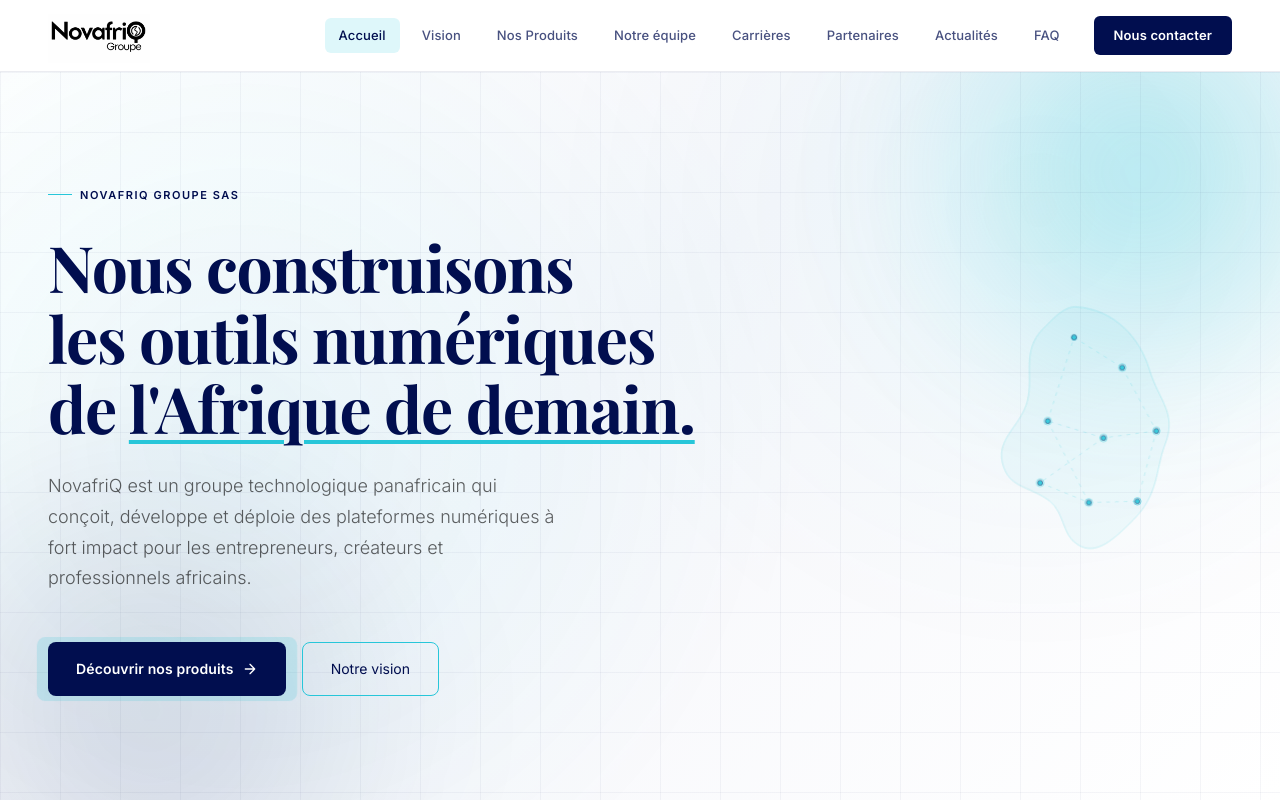
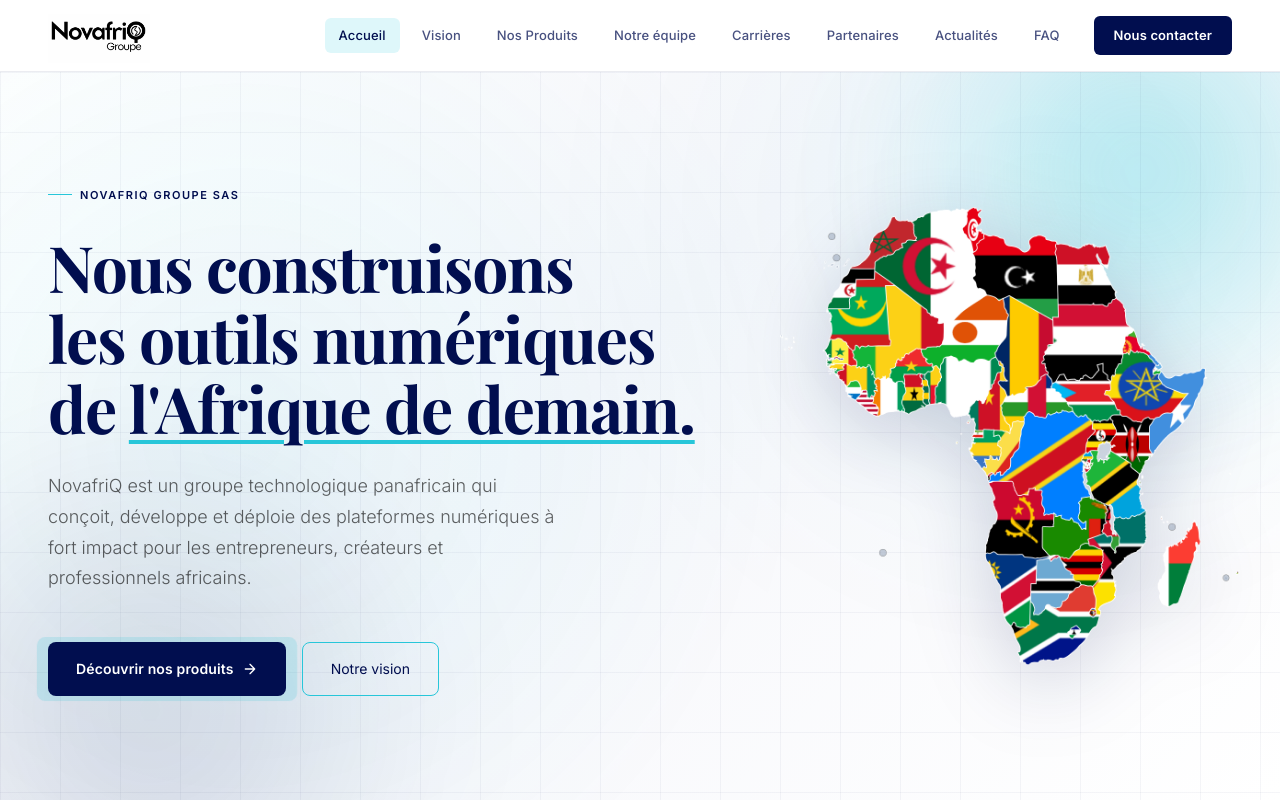
Before and after one commit to devdjraaa/novafriq, a React (Vite) app: page / in a window 1280 px wide. Shown: the top 800 px of the page. Built offline with nearby package versions, Linux system fonts and the light colour scheme.

Commit message:
Refactor code structure for improved readability and maintainability

```diff
--- a/src/components/AfriqueIllustration.css
+++ /dev/null
@@ -1,55 +0,0 @@
-.afrique-illu {
-  width: 100%;
-  max-width: 340px;
-  height: auto;
-}
-
-.afrique-shape {
-  fill: rgba(39,198,217,0.06);
-  stroke: rgba(39,198,217,0.25);
-  stroke-width: 1.5;
-  transform-box: fill-box;
-  transform-origin: center;
-  animation: afriqueBreathe 9s ease-in-out infinite;
-}
-
-@keyframes afriqueBreathe {
-  0%, 100% { transform: scale(1) rotate(0deg); }
-  50% { transform: scale(1.035) rotate(1.2deg); }
-}
-
-.afrique-link {
-  stroke: var(--or);
-  stroke-width: 1;
-  stroke-opacity: 0.35;
-  stroke-dasharray: 6 8;
-  animation: afriqueDash 3.5s linear infinite;
-}
-
-@keyframes afriqueDash {
-  to { stroke-dashoffset: -140; }
-}
-
-.afrique-node {
-  stroke: rgba(1,14,79,0.5);
-  stroke-width: 1.5;
-}
-
-.afrique-pulse {
-  fill: none;
-  stroke-width: 1.5;
-  opacity: 0.6;
-  transform-box: fill-box;
-  transform-origin: center;
-  animation: afriquePulse 3s ease-in-out infinite;
-}
-
-@keyframes afriquePulse {
-  0% { transform: scale(0.8); opacity: 0.6; }
-  70% { transform: scale(2.4); opacity: 0; }
-  100% { opacity: 0; }
-}
-
-@media (max-width: 1200px) {
-  .afrique-illu { display: none; }
-}
--- a/src/components/AfriqueIllustration.jsx
+++ /dev/null
@@ -1,106 +0,0 @@
-import { useEffect, useRef } from 'react'
-import './AfriqueIllustration.css'
-
-const NODES = [
-  { x: 210, y: 90, color: 'var(--or)' },
-  { x: 300, y: 140, color: 'var(--or)' },
-  { x: 340, y: 230, color: 'var(--or)' },
-  { x: 260, y: 260, color: 'var(--or)' },
-  { x: 180, y: 220, color: 'var(--or)' },
-  { x: 150, y: 320, color: 'var(--or)' },
-  { x: 240, y: 360, color: 'var(--or)' },
-  { x: 320, y: 340, color: 'var(--or)' },
-]
-
-const LINKS = [
-  [0, 1], [1, 2], [2, 3], [3, 4], [4, 0],
-  [3, 5], [5, 6], [6, 7], [7, 2], [4, 6],
-]
-
-// Amplitude/fréquence/phase propres à chaque nœud pour un mouvement organique (type Lissajous)
-const NODE_MOTION = NODES.map((_, i) => ({
-  ax: 6 + (i % 3) * 2.5,
-  ay: 5 + (i % 4) * 2,
-  fx: 0.35 + i * 0.09,
-  fy: 0.28 + i * 0.11,
-  phase: i * 1.7,
-}))
-
-export default function AfriqueIllustration() {
-  const nodeRefs = useRef([])
-  const lineRefs = useRef([])
-
-  useEffect(() => {
-    if (window.matchMedia('(prefers-reduced-motion: reduce)').matches) return
-
-    let frame
-    const start = performance.now()
-
-    const tick = (now) => {
-      const t = (now - start) / 1000
-
-      const positions = NODES.map((n, i) => {
-        const m = NODE_MOTION[i]
-        return {
-          x: n.x + Math.sin(t * m.fx + m.phase) * m.ax,
-          y: n.y + Math.cos(t * m.fy + m.phase) * m.ay,
-        }
-      })
-
-      positions.forEach((p, i) => {
-        const g = nodeRefs.current[i]
-        if (g) g.setAttribute('transform', `translate(${p.x - NODES[i].x} ${p.y - NODES[i].y})`)
-      })
-
-      LINKS.forEach(([a, b], i) => {
-        const line = lineRefs.current[i]
-        if (line) {
-          line.setAttribute('x1', positions[a].x)
-          line.setAttribute('y1', positions[a].y)
-          line.setAttribute('x2', positions[b].x)
-          line.setAttribute('y2', positions[b].y)
-        }
-      })
-
-      frame = requestAnimationFrame(tick)
-    }
-
-    frame = requestAnimationFrame(tick)
-    return () => cancelAnimationFrame(frame)
-  }, [])
-
-  return (
-    <svg className="afrique-illu" viewBox="0 0 480 480" fill="none" aria-hidden="true">
-      <path
-        className="afrique-shape"
-        d="M220 40 C280 45 320 90 335 140 C350 190 380 210 360 260
-           C345 300 350 340 310 380 C280 410 250 440 220 420
-           C195 405 200 370 175 350 C140 325 110 330 100 290
-           C90 250 130 230 140 190 C150 150 130 110 165 75
-           C185 55 200 38 220 40 Z"
-      />
-
-      {LINKS.map(([a, b], i) => (
-        <line
-          key={i}
-          ref={(el) => (lineRefs.current[i] = el)}
-          className="afrique-link"
-          x1={NODES[a].x} y1={NODES[a].y}
-          x2={NODES[b].x} y2={NODES[b].y}
-          style={{ animationDelay: `${i * 0.3}s` }}
-        />
-      ))}
-
-      {NODES.map((n, i) => (
-        <g key={i} ref={(el) => (nodeRefs.current[i] = el)}>
-          <circle
-            className="afrique-pulse"
-            cx={n.x} cy={n.y} r="6"
-            style={{ stroke: n.color, animationDelay: `${i * 0.4}s` }}
-          />
-          <circle className="afrique-node" cx={n.x} cy={n.y} r="4" style={{ fill: n.color }} />
-        </g>
-      ))}
-    </svg>
-  )
-}
--- a/src/pages/Home.css
+++ b/src/pages/Home.css
@@ -52,7 +52,15 @@
   top: 50%;
   transform: translateY(-50%);
   z-index: 0;
-  opacity: 0.9;
+  width: 460px;
+  max-width: 38vw;
+}
+
+.hero-illustration-img {
+  display: block;
+  width: 100%;
+  height: auto;
+  filter: drop-shadow(0 20px 40px rgba(1, 14, 79, 0.18));
 }
 
 .hero-content {
--- a/src/pages/Home.jsx
+++ b/src/pages/Home.jsx
@@ -2,7 +2,6 @@
 import { ArrowRightIcon, ExternalLinkIcon } from '../components/icons'
 import PlaceholderImg from '../components/PlaceholderImg'
 import StatCounter from '../components/StatCounter'
-import AfriqueIllustration from '../components/AfriqueIllustration'
 import Reveal from '../components/Reveal'
 import useInViewport from '../hooks/useInViewport'
 import useDocumentMeta from '../hooks/useDocumentMeta'
@@ -153,7 +152,7 @@
         </div>
 
         <div className="hero-illustration" aria-hidden="true">
-          <AfriqueIllustration />
+          <img src="/hero/afrique-carte.png" alt="" className="hero-illustration-img" />
         </div>
 
         <div className="hero-stats">
--- a/src/pages/Vision.jsx
+++ b/src/pages/Vision.jsx
@@ -62,7 +62,7 @@
 ]
 
 const ROADMAP = [
-  { marker: '2024', title: 'Création de NovafriQ', desc: 'Naissance officielle du groupe à Sèmè-Podji, Bénin.' },
+  { marker: '2024', title: 'Idéation de NovafriQ', desc: 'Naissance de l\'idée du groupe à Sèmè-Podji, Bénin.' },
   { marker: '2025', title: 'Lancement de Gextimo', desc: 'Ouverture publique de notre marketplace mode & artisanat.' },
   { marker: '2026', title: 'Développement des services', desc: 'Élargissement de l\'offre : SaaS métier, IA, cybersécurité, conseil.' },
   { marker: '2027', title: 'Centre de formation', desc: 'Ouverture d\'un centre dédié aux talents technologiques africains.' },
```
Also changed, not shown: public/hero/afrique-carte.png (added).
